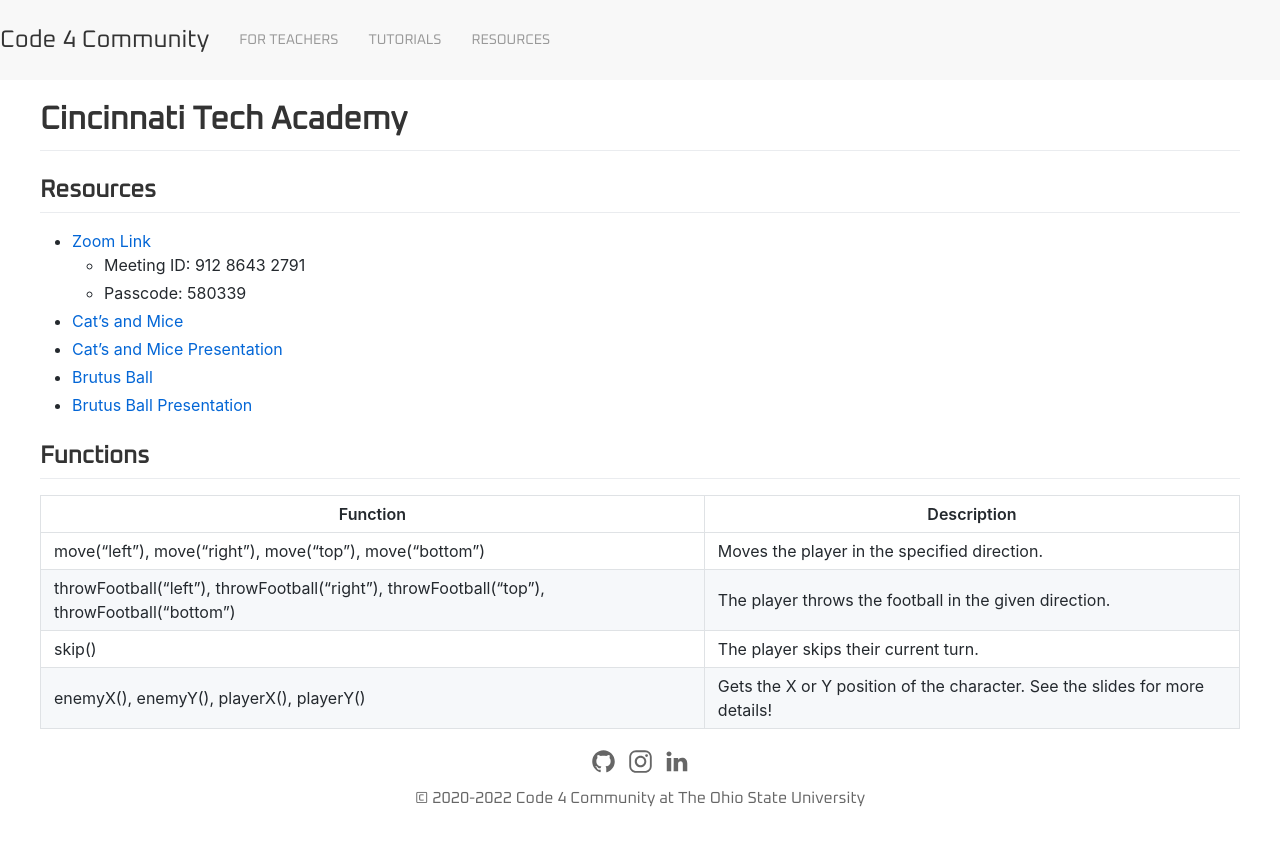
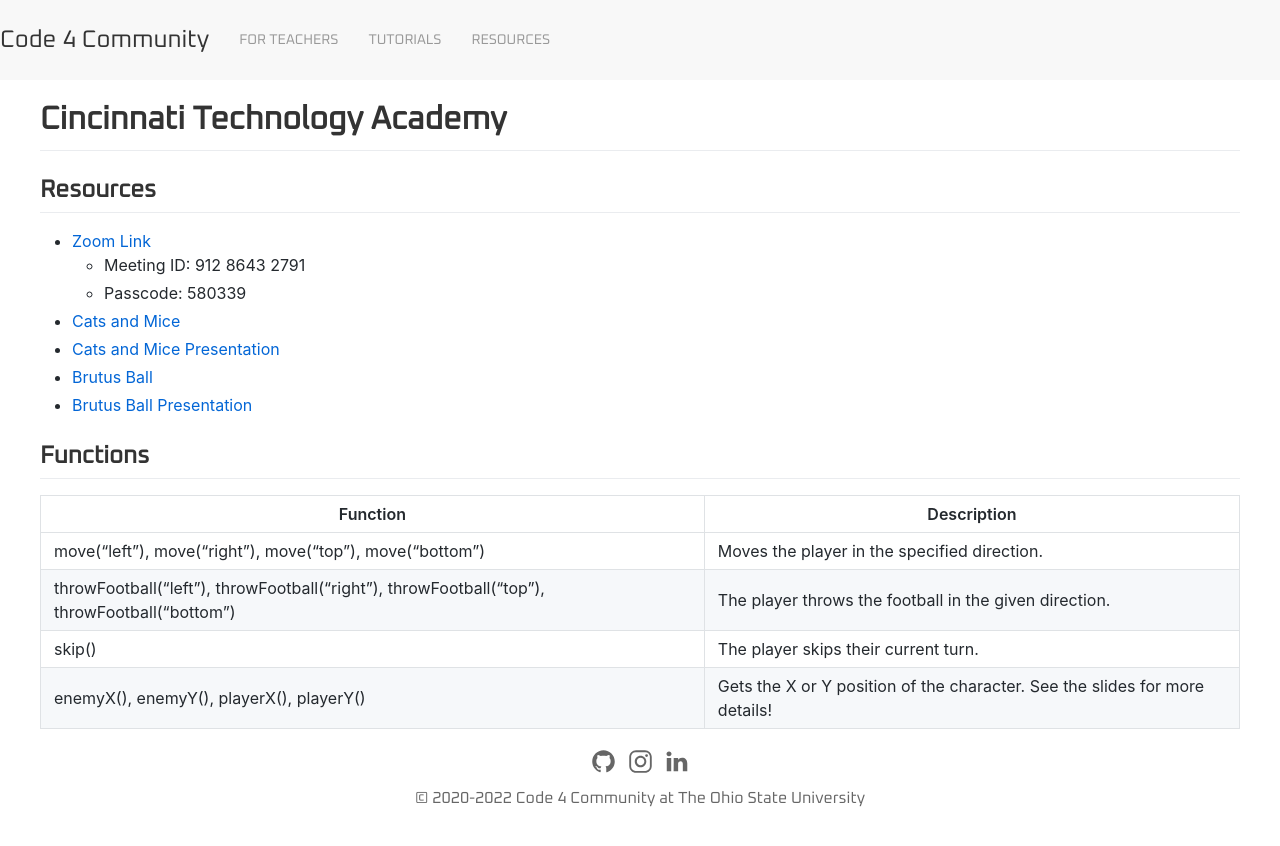
Before and after one commit to Code4Community/Code4Community.github.io, a Jekyll site: the page built from outreach_presentations/cta_2-2022.md, in a window 1280 px wide. Shown: the top 846 px of the page. Built offline with Jekyll 4.4.1, drawn with Linux system fonts in a browser that asks for light colours; nearby versions of some CDN libraries.

Commit message:
Update CTA workshop page

```diff
--- a/outreach_presentations/cta_2-2022.md
+++ b/outreach_presentations/cta_2-2022.md
@@ -1,18 +1,18 @@
 ---
 layout: page
-title: Cincinnati Tech Academy
+title: Cincinnati Technology Academy
 permalink: /cta
 content_style: github_markdown
 ---
 
-# Cincinnati Tech Academy
+# Cincinnati Technology Academy
 
 ## Resources
 * [Zoom Link](https://osu.zoom.us/j/91286432791?pwd=WnJid3UrZHJyRE1JeWtIa2F2Vm9mUT09){:target="_blank"}
     * Meeting ID: 912 8643 2791
     * Passcode: 580339
-* [Cat's and Mice](https://code4community.github.io/cats-and-mice/){:target="_blank"}
-* [Cat's and Mice Presentation](https://docs.google.com/presentation/d/13ccnSohN3XTVHJIwRt7Hhk2t3yaD2t-64H6LUeO71Sw/edit?usp=sharing){:target="_blank"}
+* [Cats and Mice](https://code4community.github.io/cats-and-mice/){:target="_blank"}
+* [Cats and Mice Presentation](https://docs.google.com/presentation/d/1ctEnlHtsNZ2xx7SWppctk0j1jXdF2Y3nZNavw7UhHtg/edit?usp=sharing){:target="_blank"}
 * [Brutus Ball](https://code4community.github.io/brutus-ball){:target="_blank"}
 * [Brutus Ball Presentation](https://docs.google.com/presentation/d/1bJEKBK5DuTTMCsSEQAqrOYNqrNMMLkIx5soiOPenifs/edit?usp=sharing){:target="_blank"}
 
```
